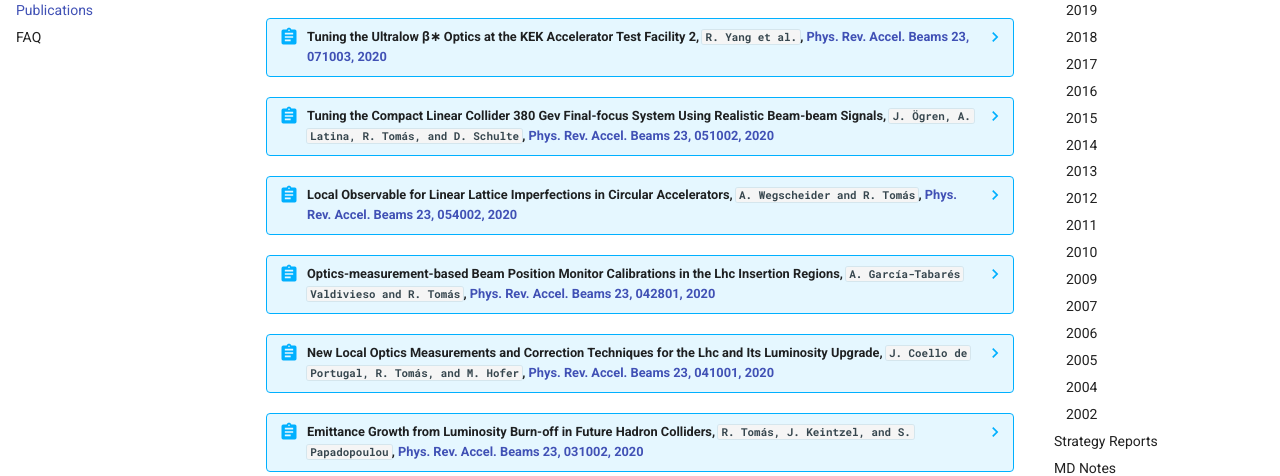
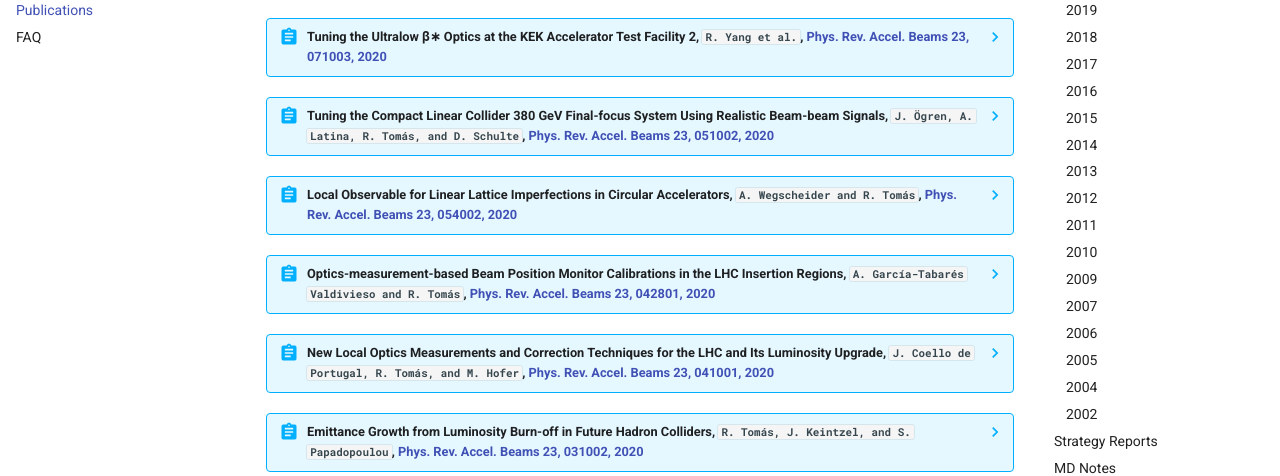
Before and after one commit to pylhc/pylhc.github.io, an MkDocs documentation site: the page built from docs/resources/publications.md, in a window 1280 px wide and 900 px high, scrolled down 683 px. Shown: the part 152-628 px from the top of the window. Built offline with MkDocs 1.6.1 and Material for MkDocs 9.7.7, drawn with Linux system fonts in a browser that asks for light colours.

Commit message:
fix LHC and GeV issues

````diff
--- a/docs/resources/publications.md
+++ b/docs/resources/publications.md
@@ -91,10 +91,10 @@ The number of authors before resorting to `et al.` is left up to the committers
     }
     ```
 
-??? abstract "Tuning the Compact Linear Collider 380 Gev Final-focus System Using Realistic Beam-beam Signals, `J. Ögren, A. Latina, R. Tomás, and D. Schulte`, [Phys. Rev. Accel. Beams 23, 051002, 2020](https://journals.aps.org/prab/abstract/10.1103/PhysRevAccelBeams.23.051002){target=_blank}"
+??? abstract "Tuning the Compact Linear Collider 380 GeV Final-focus System Using Realistic Beam-beam Signals, `J. Ögren, A. Latina, R. Tomás, and D. Schulte`, [Phys. Rev. Accel. Beams 23, 051002, 2020](https://journals.aps.org/prab/abstract/10.1103/PhysRevAccelBeams.23.051002){target=_blank}"
     ```
     @article{PhysRevAccelBeams.23.051002,
-      title = {Tuning the Compact Linear Collider 380 Gev Final-focus System Using Realistic Beam-beam Signals},
+      title = {Tuning the Compact Linear Collider 380 GeV Final-focus System Using Realistic Beam-beam Signals},
       author = {\"Ogren, J. and Latina, A. and Tom\'as, R. and Schulte, D.},
       journal = {Phys. Rev. Accel. Beams},
       volume = {23},
@@ -127,7 +127,7 @@ The number of authors before resorting to `et al.` is left up to the committers
     }
     ```
 
-??? abstract "Optics-measurement-based Beam Position Monitor Calibrations in the Lhc Insertion Regions, `A. García-Tabarés Valdivieso and R. Tomás`, [Phys. Rev. Accel. Beams 23, 042801, 2020](https://journals.aps.org/prab/abstract/10.1103/PhysRevAccelBeams.23.042801){target=_blank}"
+??? abstract "Optics-measurement-based Beam Position Monitor Calibrations in the LHC Insertion Regions, `A. García-Tabarés Valdivieso and R. Tomás`, [Phys. Rev. Accel. Beams 23, 042801, 2020](https://journals.aps.org/prab/abstract/10.1103/PhysRevAccelBeams.23.042801){target=_blank}"
     ```
     @article{PhysRevAccelBeams.23.042801,
       title = {Optics-measurement-based Beam Position Monitor Calibrations in the LHC Insertion Regions},
@@ -145,7 +145,7 @@ The number of authors before resorting to `et al.` is left up to the committers
     }
     ```
 
-??? abstract "New Local Optics Measurements and Correction Techniques for the Lhc and Its Luminosity Upgrade, `J. Coello de Portugal, R. Tomás, and M. Hofer`, [Phys. Rev. Accel. Beams 23, 041001, 2020](https://journals.aps.org/prab/abstract/10.1103/PhysRevAccelBeams.23.041001){target=_blank}"
+??? abstract "New Local Optics Measurements and Correction Techniques for the LHC and Its Luminosity Upgrade, `J. Coello de Portugal, R. Tomás, and M. Hofer`, [Phys. Rev. Accel. Beams 23, 041001, 2020](https://journals.aps.org/prab/abstract/10.1103/PhysRevAccelBeams.23.041001){target=_blank}"
     ```
     @article{PhysRevAccelBeams.23.041001,
       title = {New Local Optics Measurements and Correction Techniques for the LHC and Its Luminosity Upgrade},
````
